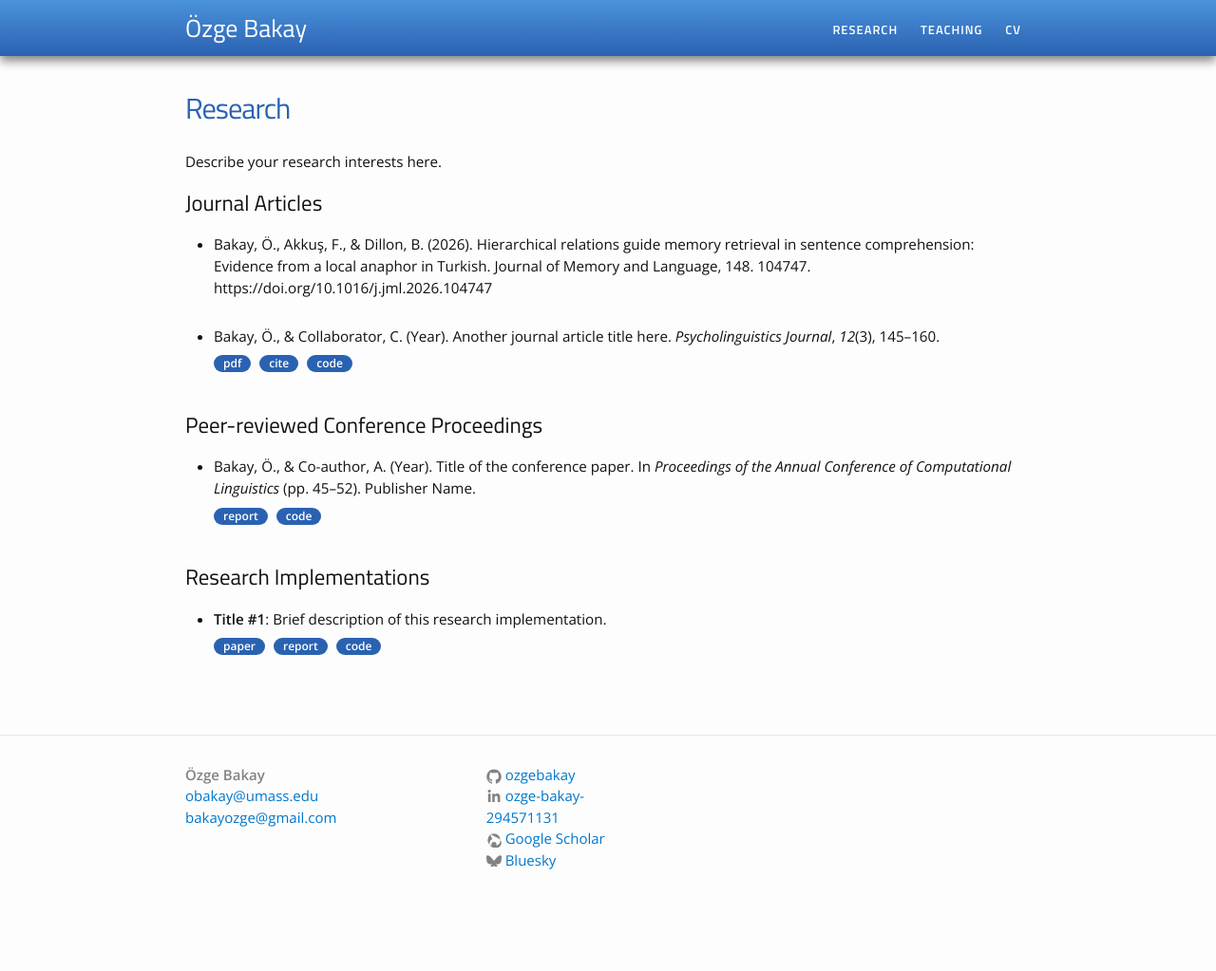
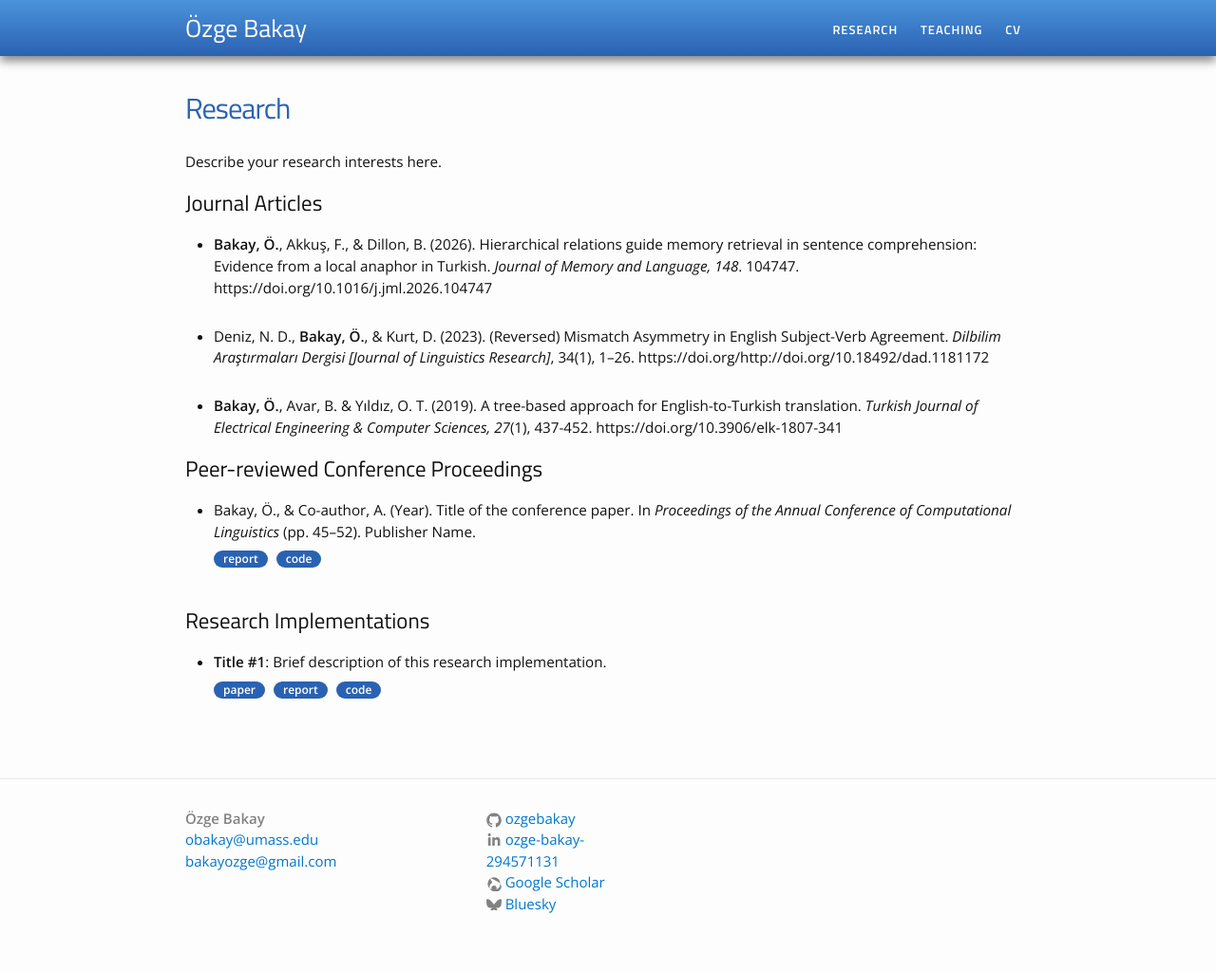
Before and after one commit to ozgebakay/ozgebakay.github.io, a Jekyll site: the page built from research.md, in a window 1280 px wide. Shown: the whole page at 95% size. Built offline with Jekyll 4.4.1, drawn with Linux system fonts in a browser that asks for light colours; before the commit the page ends 977 px from its top, so only the background shows below that.

Commit message:
Update research.md

```diff
--- a/research.md
+++ b/research.md
@@ -9,20 +9,20 @@ Describe your research interests here.
 <h2>Journal Articles</h2>
 <ul>
 	<li>
-		Bakay, Ö., Akkuş, F., & Dillon, B. (2026). Hierarchical relations guide memory retrieval in sentence comprehension: Evidence from a local anaphor in Turkish. Journal of Memory and Language, 148. 104747. https://doi.org/10.1016/j.jml.2026.104747
+		<b>Bakay, Ö.</b>, Akkuş, F., & Dillon, B. (2026). Hierarchical relations guide memory retrieval in sentence comprehension: Evidence from a local anaphor in Turkish. <i>Journal of Memory and Language, 148</i>. 104747. https://doi.org/10.1016/j.jml.2026.104747
 		<div class="button-container" style="margin-top: 5px;">
 		</div>
 	</li>
 	<br>
 	<li>
-		Bakay, Ö., &amp; Collaborator, C. (Year). Another journal article title here. <i>Psycholinguistics Journal</i>, <i>12</i>(3), 145–160.
+		Deniz, N. D., <b>Bakay, Ö.</b>, & Kurt, D. (2023). (Reversed) Mismatch Asymmetry in English Subject-Verb Agreement. <i>Dilbilim Araştırmaları Dergisi [Journal of Linguistics Research]</i>, 34(1), 1–26. https://doi.org/http://doi.org/10.18492/dad.1181172
 		<div class="button-container" style="margin-top: 5px;">
-			<a href="/assets/pdfs/your-paper-2.pdf"><div class="color-button" style="display:inline-block;">pdf</div></a>
-			<a href="#bibtex-id-2"><div class="color-button" style="display:inline-block;">cite</div></a>
-			<a href="https://github.com/yourusername/project-repo2"><div class="color-button" style="display:inline-block;">code</div></a>
 		</div>
 	</li>
 	<br>
+	<li>
+		<b>Bakay, Ö.</b>, Avar, B. & Yıldız, O. T. (2019). A tree-based approach for English-to-Turkish translation. <i>Turkish Journal of Electrical Engineering & Computer Sciences, 27</i>(1), 437-452. https://doi.org/10.3906/elk-1807-341
+	</li>
 </ul>
 
 <h2>Peer-reviewed Conference Proceedings</h2>
```
